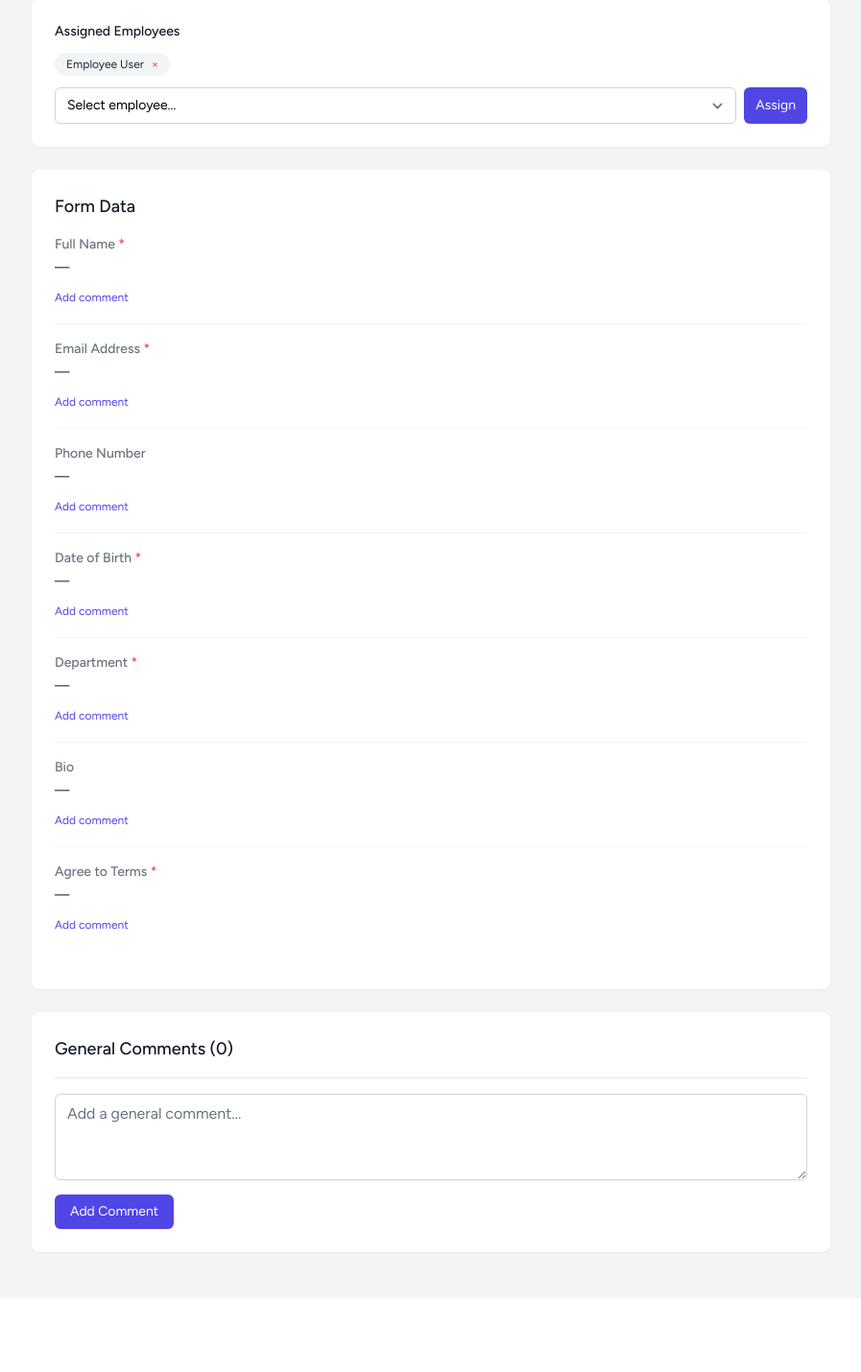
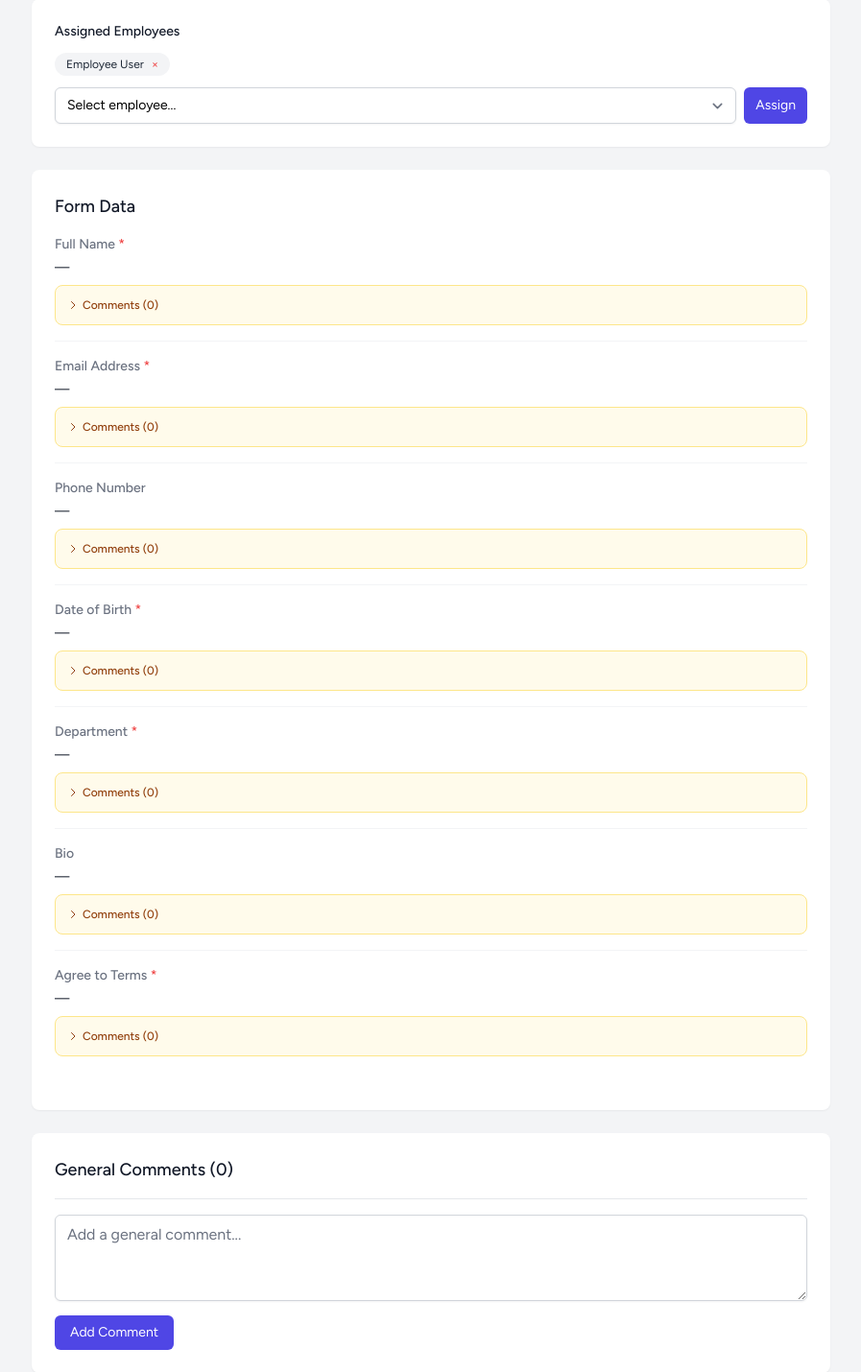
Before and after one commit to moritzgvt/pipofo, a Laravel app: page /forms/1 in a window 1280 px wide. Shown: the part 359-1789 px from the top of the page at 96% size, without its empty margins (191-1088 px from the left). Before the commit the page ends 1666 px from the top, so only its background shows below. Run offline with Laravel 12, Linux system fonts and the light colour scheme; a user stored in the database is signed in; data comes from the database, SQL or seed files in the repository; data that the repository does not hold is empty; style sheets or scripts are compiled from the project's sources; some libraries are stand-ins or nearby versions.

Commit message:
Sort comments oldest-first; make comment sections collapsible with distinct amber background
Co-authored-by: moritzgvt <39989672+moritzgvt@users.noreply.github.com>
Agent-Logs-Url: https://github.com/moritzgvt/pipofo/sessions/47578b87-2644-466b-b276-001c963b9d37

```diff
--- a/app/Models/Form.php
+++ b/app/Models/Form.php
@@ -18,7 +18,7 @@ class Form extends Model
     public function user(): BelongsTo { return $this->belongsTo(User::class); }
     public function formTemplate(): BelongsTo { return $this->belongsTo(FormTemplate::class); }
     public function fields(): HasMany { return $this->hasMany(FormField::class); }
-    public function comments(): HasMany { return $this->hasMany(Comment::class)->latest(); }
+    public function comments(): HasMany { return $this->hasMany(Comment::class)->oldest(); }
     public function revisions(): HasMany { return $this->hasMany(Revision::class)->latest(); }
     public function assignedEmployees(): BelongsToMany { return $this->belongsToMany(User::class, 'form_employees', 'form_id', 'employee_id'); }
 
--- a/resources/views/forms/show.blade.php
+++ b/resources/views/forms/show.blade.php
@@ -114,11 +114,18 @@
                             {{ $field->value ?: '—' }}
                         </dd>
 
-                        {{-- Field-specific comments --}}
+                        {{-- Field-specific comments (collapsible, visually distinct) --}}
+                        @if($fieldComments->isNotEmpty() || !$form->isCompleted())
+                            <div x-data="{ expanded: {{ $fieldComments->isNotEmpty() ? 'true' : 'false' }} }" class="mt-2 bg-amber-50 dark:bg-amber-900/20 border border-amber-200 dark:border-amber-800 rounded-lg p-3">
+                                <button @click="expanded = !expanded" type="button" class="flex items-center gap-1 text-xs font-medium text-amber-800 dark:text-amber-200 hover:underline">
+                                    <svg :class="expanded ? 'rotate-90' : ''" class="w-3 h-3 transition-transform" fill="none" stroke="currentColor" viewBox="0 0 24 24"><path stroke-linecap="round" stroke-linejoin="round" stroke-width="2" d="M9 5l7 7-7 7"/></svg>
+                                    Comments ({{ $fieldComments->count() }})
+                                </button>
+                                <div x-show="expanded" x-cloak class="mt-2">
                                     @if($fieldComments->isNotEmpty())
-                            <div class="mt-2 space-y-2">
+                                        <div class="space-y-2">
                                             @foreach($fieldComments as $comment)
-                                    <div class="p-2 rounded-md text-sm {{ $comment->is_employee_comment ? 'bg-blue-50 dark:bg-blue-900/20 border border-blue-200 dark:border-blue-800' : 'bg-gray-50 dark:bg-gray-700/50' }}">
+                                                <div class="p-2 rounded-md text-sm {{ $comment->is_employee_comment ? 'bg-blue-50 dark:bg-blue-900/20 border border-blue-200 dark:border-blue-800' : 'bg-white dark:bg-gray-700/50 border border-gray-200 dark:border-gray-600' }}">
                                                     <div class="flex justify-between items-center mb-1">
                                                         <span class="text-xs font-medium {{ $comment->is_employee_comment ? 'text-blue-800 dark:text-blue-200' : 'text-gray-800 dark:text-gray-200' }}">
                                                             {{ $comment->user->name }}
@@ -134,17 +141,20 @@
 
                                     {{-- Inline comment form for this field --}}
                                     @if(!$form->isCompleted())
-                            <div x-data="{ open: false }" class="mt-2">
-                                <button @click="open = !open" type="button" class="text-xs text-indigo-600 dark:text-indigo-400 hover:underline">
-                                    <span x-show="!open">Add comment</span>
-                                    <span x-show="open" x-cloak>Cancel</span>
+                                        <div x-data="{ showForm: false }" class="mt-2">
+                                            <button @click="showForm = !showForm" type="button" class="text-xs text-indigo-600 dark:text-indigo-400 hover:underline">
+                                                <span x-show="!showForm">Add comment</span>
+                                                <span x-show="showForm" x-cloak>Cancel</span>
                                             </button>
-                                <form method="POST" action="{{ route('forms.comments.store', $form) }}" x-show="open" x-cloak class="mt-2">
+                                            <form method="POST" action="{{ route('forms.comments.store', $form) }}" x-show="showForm" x-cloak class="mt-2">
                                                 @csrf
                                                 <input type="hidden" name="input_field_template_id" value="{{ $field->inputFieldTemplate->id }}">
                                                 <textarea name="body" required rows="2" placeholder="Add a comment for this field..." class="w-full text-sm rounded-md border-gray-300 dark:border-gray-600 dark:bg-gray-700 dark:text-gray-200 shadow-sm focus:ring-indigo-500 focus:border-indigo-500"></textarea>
                                                 <button type="submit" class="mt-1 px-3 py-1 bg-indigo-600 text-white rounded-md hover:bg-indigo-700 transition text-xs">Add Comment</button>
                                             </form>
+                                        </div>
+                                    @endif
+                                </div>
                             </div>
                         @endif
                     </div>
```
Also changed, not shown: resources/views/forms/edit.blade.php (+18 -8 lines). Lines whose indentation alone changed are shown as unchanged.
